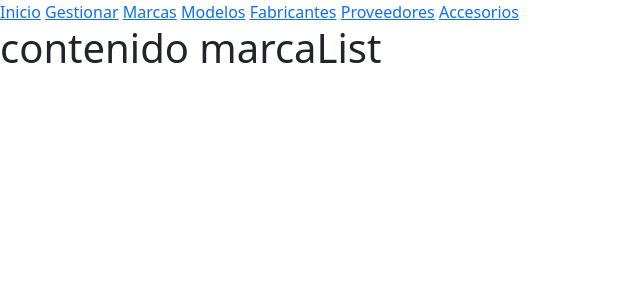
After one commit to MatiJFernandez/efi-gestion-celulares, a Flask app: page /marcaList in a window 1280 px wide. The commit adds this page. Shown: the top 300 px of the page, without its empty margins (0-640 px from the left). Run offline with Flask 3, Linux system fonts and the light colour scheme.

Commit message:
ampliando html y sus rutas

```diff
--- a/app.py
+++ b/app.py
@@ -28,3 +28,28 @@ def index():
 def celulares():
 
     return render_template("celulares.html")
+
+@app.route("/marcaList")
+def marcas():
+
+    return render_template("marcaList.html")
+
+@app.route("/modeloList")
+def modelos():
+
+    return render_template("modeloList.html")
+
+@app.route("/fabricanteList")
+def fabricantes():
+
+    return render_template("fabricanteList.html")
+
+@app.route("/proveedorList")
+def proveedores():
+
+    return render_template("proveedorList.html")
+
+@app.route("/accesorioList")
+def accesorios():
+
+    return render_template("accesorioList.html")
--- /dev/null
+++ b/templates/accesorioList.html
@@ -0,0 +1,5 @@
+{% extends "template_base.html" %}
+
+{% block content %}
+<h1>contenido accesorioList</h1>
+{% endblock %}
--- /dev/null
+++ b/templates/fabricanteList.html
@@ -0,0 +1,5 @@
+{% extends "template_base.html" %}
+
+{% block content %}
+<h1>contenido fabricanteList</h1>
+{% endblock %}
--- /dev/null
+++ b/templates/marcaList.html
@@ -0,0 +1,5 @@
+{% extends "template_base.html" %}
+
+{% block content %}
+<h1>contenido marcaList</h1>
+{% endblock %}
--- /dev/null
+++ b/templates/modeloList.html
@@ -0,0 +1,5 @@
+{% extends "template_base.html" %}
+
+{% block content %}
+<h1>contenido modeloList</h1>
+{% endblock %}
--- /dev/null
+++ b/templates/proveedorList.html
@@ -0,0 +1,5 @@
+{% extends "template_base.html" %}
+
+{% block content %}
+<h1>contenido proveedorList</h1>
+{% endblock %}
--- a/templates/template_base.html
+++ b/templates/template_base.html
@@ -22,6 +22,11 @@
         <nav>
             <a href="/">Inicio</a>
             <a href="/celulares">Gestionar</a>
+            <a href="/marcaList">Marcas</a>
+            <a href="/modeloList">Modelos</a>
+            <a href="/fabricanteList">Fabricantes</a>
+            <a href="/proveedorList">Proveedores</a>
+            <a href="/accesorioList">Accesorios</a>
         </nav>
         {% block content %}{% endblock %}
 
```
Also changed, not shown: 1 other file.
